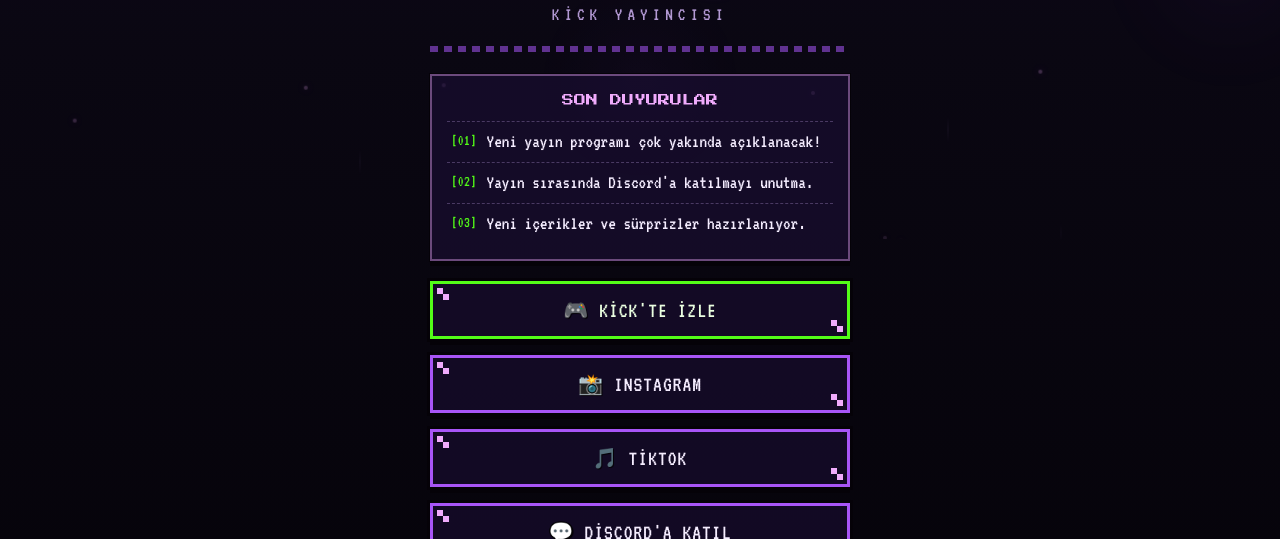
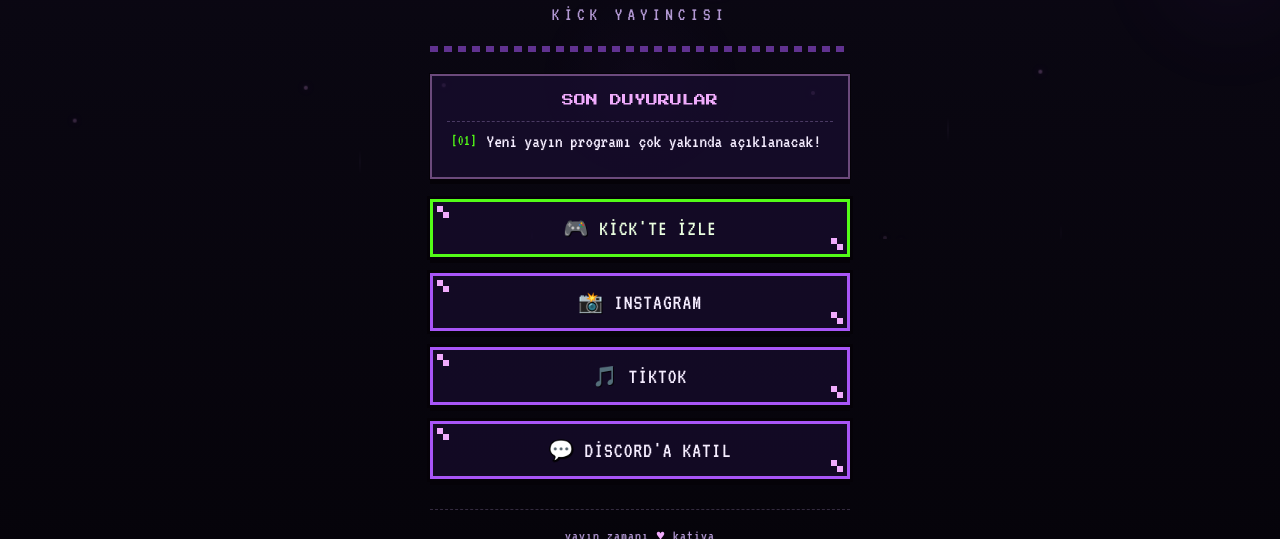
Before and after one commit to nieves07/katya, a plain HTML site: page index.html in a window 1280 px wide. Shown: the part 561-1100 px from the top of the page. Drawn offline with Linux system fonts and the light colour scheme.

Commit message:
Update index.html

```diff
--- a/index.html
+++ b/index.html
@@ -536,15 +536,6 @@
       <span>Yeni yayın programı çok yakında açıklanacak!</span>
     </div>
 
-    <div class="notice">
-      <span class="notice-date">[02]</span>
-      <span>Yayın sırasında Discord'a katılmayı unutma.</span>
-    </div>
-
-    <div class="notice">
-      <span class="notice-date">[03]</span>
-      <span>Yeni içerikler ve sürprizler hazırlanıyor.</span>
-    </div>
   </section>
 
   <nav class="links">
```
